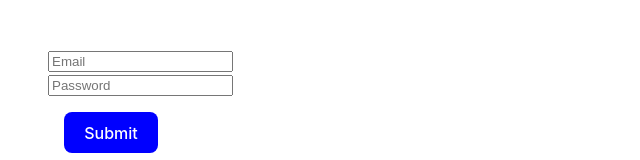
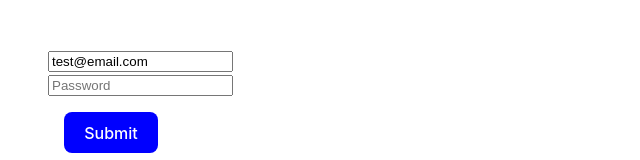
Before and after one commit to dibborah/react-hook-form-again, a React (Vite) app: page / in a window 1280 px wide. Shown: the top 160 px of the page, without its empty margins (0-640 px from the left). Built offline with nearby package versions, Linux system fonts and the light colour scheme.

Commit message:
Learned setError when any server side error are there it can be used . In any field or in seperate root property. Also learned how to put default valued in the form

```diff
--- a/src/App.tsx
+++ b/src/App.tsx
@@ -6,9 +6,20 @@ type FormFields = {
 };
 
 const App = () => {
-  const { register, handleSubmit, formState: { errors, isSubmitting } } = useForm<FormFields>();
-  const onSubmit: SubmitHandler<FormFields> = async(data) => {
-    await new Promise((resolve) => setTimeout(resolve, 2000));// Here just awaiting an empty promise for testing purpose
+  const { register, handleSubmit, formState: { errors, isSubmitting }, setError } = useForm<FormFields>({
+    defaultValues: {
+      email: 'test@email.com',
+    }
+  });
+  const onSubmit: SubmitHandler<FormFields> = async (data) => {
+    try {
+      await new Promise((resolve) => setTimeout(resolve, 2000));// Here just awaiting an empty promise for testing purpose
+      throw new Error();// Empty Error thrown for testing
+    } catch (error) {
+      setError('root', {
+        message: 'Email already exist'
+      })
+    }
     console.log(data);
   }
   return (
@@ -18,7 +29,7 @@ const App = () => {
           {...register('email', {
             required: 'Email is required',
             validate: (value) => {
-              if(!value.includes('@')){
+              if (!value.includes('@')) {
                 return 'Email must include @'
               }
               return true;
@@ -27,7 +38,7 @@ const App = () => {
           type="text"
           placeholder="Email"
         />
-        {errors.email && <div style={{color: 'red'}}>{errors.email.message}</div>}
+        {errors.email && <div style={{ color: 'red' }}>{errors.email.message}</div>}
       </div>
       <div>
         <input
@@ -40,9 +51,10 @@ const App = () => {
           })}
           type="password"
           placeholder="Password"
-          />
-          {errors.password && <div style={{color: 'red'}}>{errors.password.message}</div>}
+        />
+        {errors.password && <div style={{ color: 'red' }}>{errors.password.message}</div>}
       </div>
+      {errors.root && <div style={{ color: 'red' }}>{errors.root.message}</div>}
       <button type="submit">{isSubmitting ? 'Loading...' : 'Submit'}</button>
     </form>
   )
```
